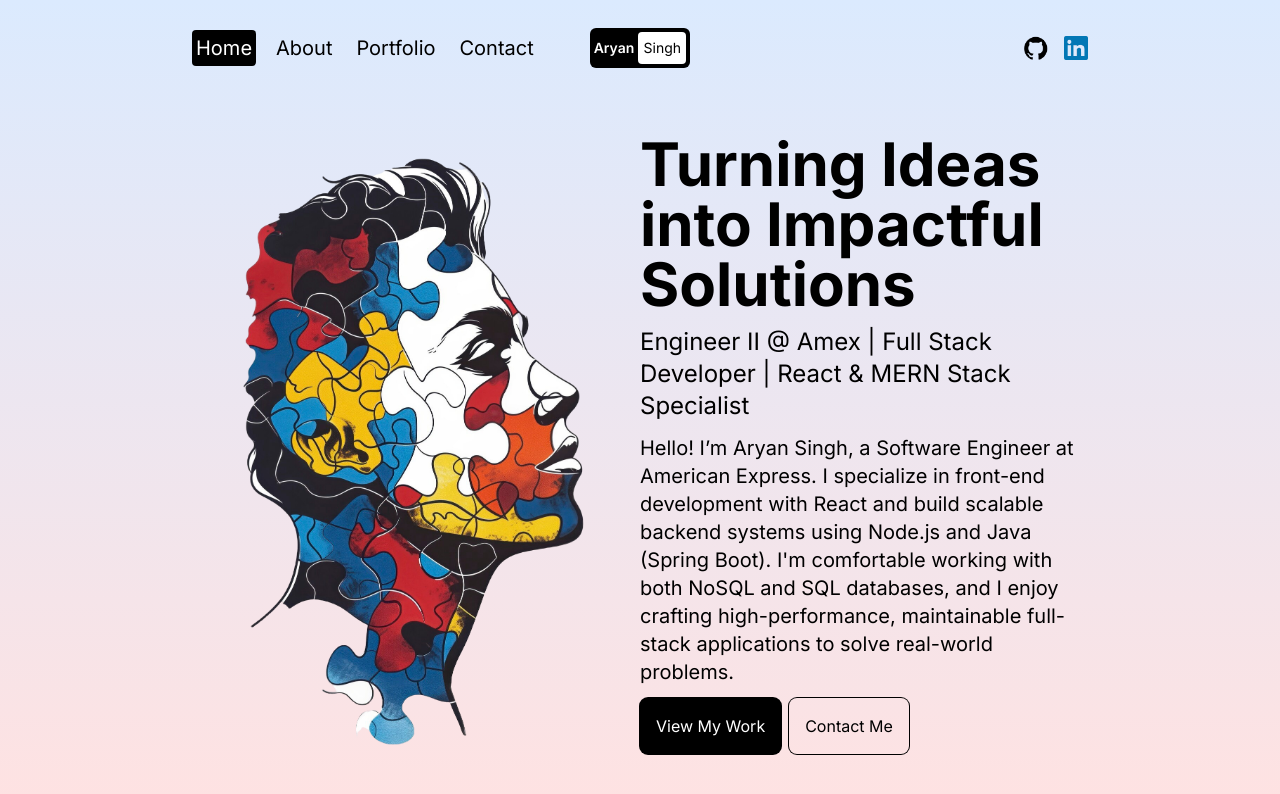
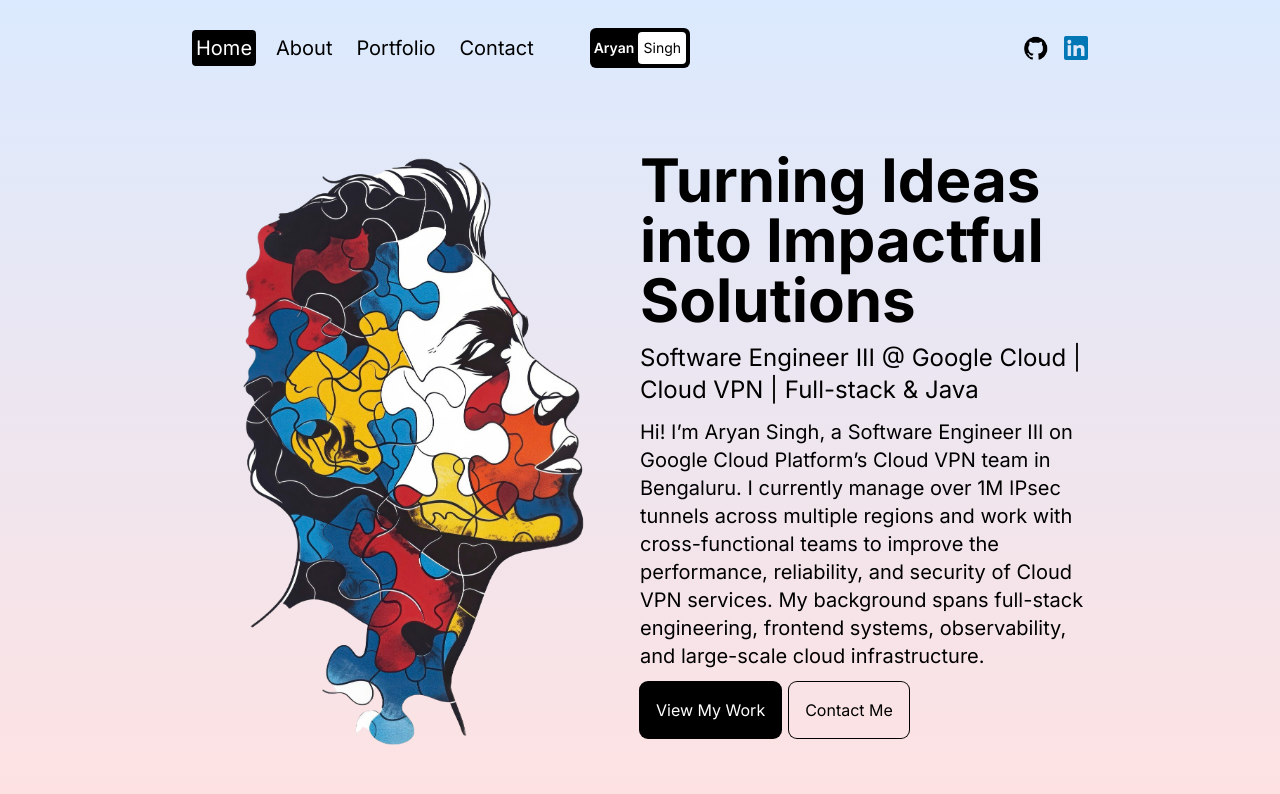
Before and after one commit to singhcoderX/portfolio, a Next.js app: page / in a window 1280 px wide. Shown: the top 794 px of the page. Built offline with nearby package versions, Linux system fonts and the light colour scheme.

Commit message:
Refresh portfolio for Google Cloud VPN role (#11)
* Add CODEOWNERS file with singhcoderX as owner

Introduces a CODEOWNERS file assigning @singhcoderX as the code owner for all files in the repository.

* Refresh portfolio for Google Cloud VPN role

* Remove accidental .DS_Store

```diff
--- a/src/app/about/page.jsx
+++ b/src/app/about/page.jsx
@@ -24,6 +24,13 @@
     "Node.js",
     "Express.js",
     "Vue.js",
+    "OpenSearch",
+    "OpenTelemetry",
+    "Storybook",
+    "Highcharts",
+    "WCAG",
+    "Micro-frontends",
+    "Vert.x",
     "Struts",
     "JSP",
     "Java",
@@ -32,6 +39,7 @@
     "MySQL",
     "SQL",
     "GraphQL",
+    "Apollo",
     "gRPC",
     "Webpack",
     "Babel",
@@ -40,6 +48,8 @@
     "Jenkins",
     "Firebase",
     "Google Cloud",
+    "Cloud VPN",
+    "IPsec",
     "Azure",
     "Jest",
     "Figma",
@@ -54,23 +64,34 @@
 
   const jobs = [
     {
-      title: "Web Internship",
-      desc: `Led the integration of digital business card exchange features into NEXTa Meishi,
-              enhancing online networking capabilities using PHP (Laravel), Vue.js, and Vuetify.`,
-      date: "May 2020 - Jun 2020",
-      company: "Tonichi",
+      title: "Software Engineer III",
+      desc: `Currently managing over 1M IPsec tunnels across multiple regions within the Google Cloud ecosystem. Collaborate with cross-functional teams to enhance the performance and reliability of Cloud VPN services and utilize advanced networking protocols to ensure secure and efficient data transmission for clients.`,
+      date: "Jun 2026 - present",
+      company: "Google",
     },
     {
-      title: "Senior Software Engineer",
-      desc: `Built 25+ custom React widgets with Highcharts and drag-and-drop support. Created a design system with Storybook, improved API handling, and maintained 95% test coverage. Mentored new developers and transitioned to TCS to ensure project continuity.`,
-      date: "Jun 2021 - Feb 2025",
+      title: "Software Engineer II",
+      desc: `Built and maintained enterprise-scale applications with a focus on scalability, observability, and developer productivity. Worked across frontend and backend layers, improved deployment workflows, and supported large-scale platform modernization for business-critical systems.`,
+      date: "Mar 2025 - May 2026",
+      company: "American Express",
+    },
+    {
+      title: "Software Engineer II",
+      desc: `Developed and maintained enterprise systems with strong emphasis on product reliability, maintainability, and user experience. Contributed to backend integration work, UI enhancements, and application performance across key business workflows.`,
+      date: "Nov 2022 - Feb 2025",
+      company: "TCS",
+    },
+    {
+      title: "Software Engineer",
+      desc: `Worked on frontend and web application development with React and JavaScript, contributing to product enhancements and improving customer-facing experience across fintech workflows.`,
+      date: "Jul 2021 - Nov 2022",
       company: "Envestnet Yodlee",
     },
     {
-      title: "Engineer II",
-      desc: "Working on improving observability by migrating from Splunk to ELF, and reducing logging costs. Led secure Maven dependency upgrades across multi-module projects. Maintaining and enhancing legacy platforms built with Struts, JSP, and Servlets.",
-      date: "Mar 2025 - present",
-      company: "American Express",
+      title: "Web Development Intern",
+      desc: `Built and integrated digital business card exchange features into a web platform using PHP (Laravel), Vue.js, and Vuetify, improving online networking capabilities and user engagement.`,
+      date: "May 2020 - Jul 2020",
+      company: "Tonichi",
     },
   ];
 
@@ -121,22 +142,21 @@
                 science, he embarked on his journey to IIT at a young age,
                 beginning preparations in Kota from Class 9. His hard work paid
                 off when he successfully cracked the IIT entrance exam, leading
-                him to pursue a B.Tech in Computer Science at IIT Jodhpur, from
-                which he graduated in 2021. Aryan is a skilled full-stack
-                developer with 4 years of experience, specializing in React and
-                the MERN stack, along with proficiency in Java, Spring Boot, and
-                SQL. His passion for coding is matched by a love for
-                football—both as a player and a spectator. Beyond the digital
-                realm, he finds joy in traveling and sketching—hobbies that
-                allow him to explore his creativity and the world around him.
-                Driven by a desire to live a healthy and fulfilling life, he is
-                committed to making a positive impact on his country and its
-                people, striving to give back in meaningful ways.
+                him to pursue a B.Tech in Computer Science at IIT Jodhpur,
+                graduating in 2021. Aryan is a software engineer with
+                approximately five years of experience across fintech,
+                enterprise platforms, and Google Cloud engineering. He specializes
+                in React, Java, full-stack systems, micro-frontends, and cloud
+                infrastructure, with a strong focus on performance, accessibility,
+                and scalable product engineering. Outside of work, he enjoys
+                football, travel, and sketching while staying driven by a desire
+                to build meaningful, high-impact solutions for real-world
+                problems.
               </p>
               {/* Biography Quote  */}
               <br />
               <span className="italic hidden sm:block">
-                Hardwork works where talent fails.
+                Hard work beats talent after some time!!
               </span>
               {/* Biography Sign  */}
             </motion.div>
--- a/src/app/layout.js
+++ b/src/app/layout.js
@@ -6,8 +6,9 @@
 const inter = Inter({ subsets: ["latin"] });
 
 export const metadata = {
-  title: "Aryan's Portfolio ",
-  description: "Welcome to my portfolio!",
+  title: "Aryan Singh | Software Engineer III @ Google Cloud",
+  description:
+    "Software Engineer III on Google Cloud Platform's Cloud VPN team, building reliable and scalable cloud networking systems.",
 };
 
 export default function RootLayout({ children }) {
--- a/src/app/page.jsx
+++ b/src/app/page.jsx
@@ -18,16 +18,15 @@
             Turning Ideas into Impactful Solutions
           </h1>
           <p className="text-base md:text-xl lg:text-2xl mb-1 md:mb-3">
-            Engineer II @ Amex | Full Stack Developer | React & MERN Stack
-            Specialist
+            Software Engineer III @ Google Cloud | Cloud VPN | Full-stack & Java
           </p>
           <p className="text-sm lg:text-xl mb-2 md:mb-3">
-            Hello! I’m Aryan Singh, a Software Engineer at American Express. I
-            specialize in front-end development with React and build scalable
-            backend systems using Node.js and Java (Spring Boot). I'm
-            comfortable working with both NoSQL and SQL databases, and I enjoy
-            crafting high-performance, maintainable full-stack applications to
-            solve real-world problems.
+            Hi! I’m Aryan Singh, a Software Engineer III on Google Cloud
+            Platform’s Cloud VPN team in Bengaluru. I currently manage over 1M
+            IPsec tunnels across multiple regions and work with cross-functional
+            teams to improve the performance, reliability, and security of Cloud
+            VPN services. My background spans full-stack engineering, frontend
+            systems, observability, and large-scale cloud infrastructure.
           </p>
           {/* BUTTONS */}
           <div className="flex w-full mb-2">
--- a/src/app/portfolio/page.jsx
+++ b/src/app/portfolio/page.jsx
@@ -132,7 +132,7 @@
             </defs>
             <text fill="#000">
               <textPath xlinkHref="#circlePath" className="text-xl">
-                Full-stack Developer & Expert in React
+                Software Engineer III @ Google Cloud | Cloud VPN
               </textPath>
             </text>
           </motion.svg>
```
Also changed, not shown: 1 other file (tests, documents, lock files or other folders).
